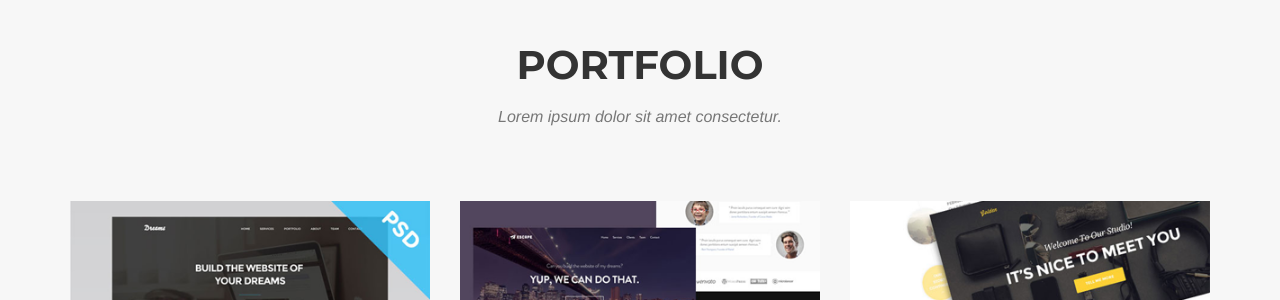
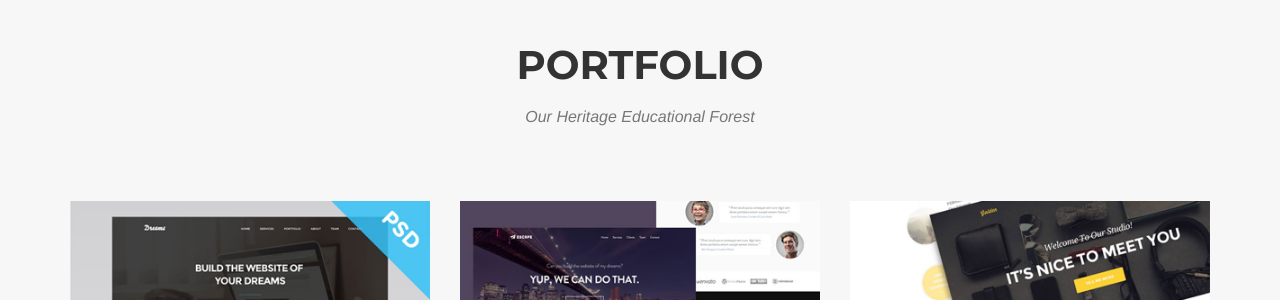
Before and after one commit to dana-phillips/american-chestnut-foundation, a Jekyll site: the page built from index.html, in a window 1280 px wide and 900 px high, scrolled down 1598 px. Shown: the part 152-452 px from the top of the window. Built offline with Jekyll 4.4.1, drawn with Linux system fonts in a browser that asks for light colours; some web fonts are replaced.

Commit message:
corrected portfolio subtitle

```diff
--- a/_includes/portfolio_grid.html
+++ b/_includes/portfolio_grid.html
@@ -4,7 +4,7 @@
             <div class="row">
                 <div class="col-lg-12 text-center">
                     <h2 class="section-heading">Portfolio</h2>
-                    <h3 class="section-subheading text-muted">Lorem ipsum dolor sit amet consectetur.</h3>
+                    <h3 class="section-subheading text-muted">Our Heritage Educational Forest</h3>
                 </div>
             </div>
             <div class="row">
```
